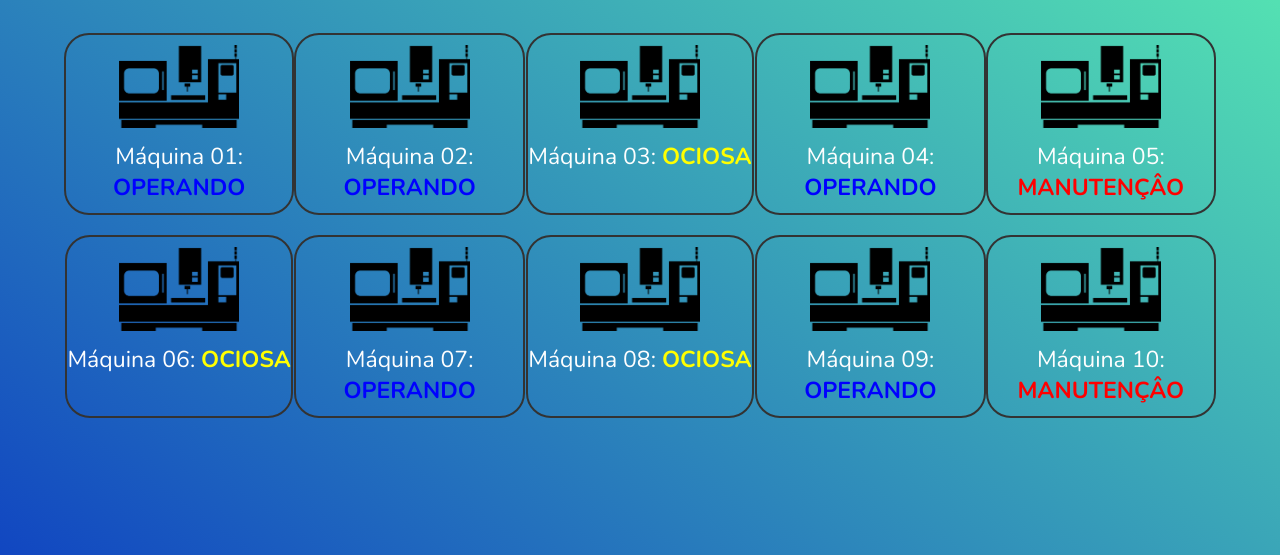
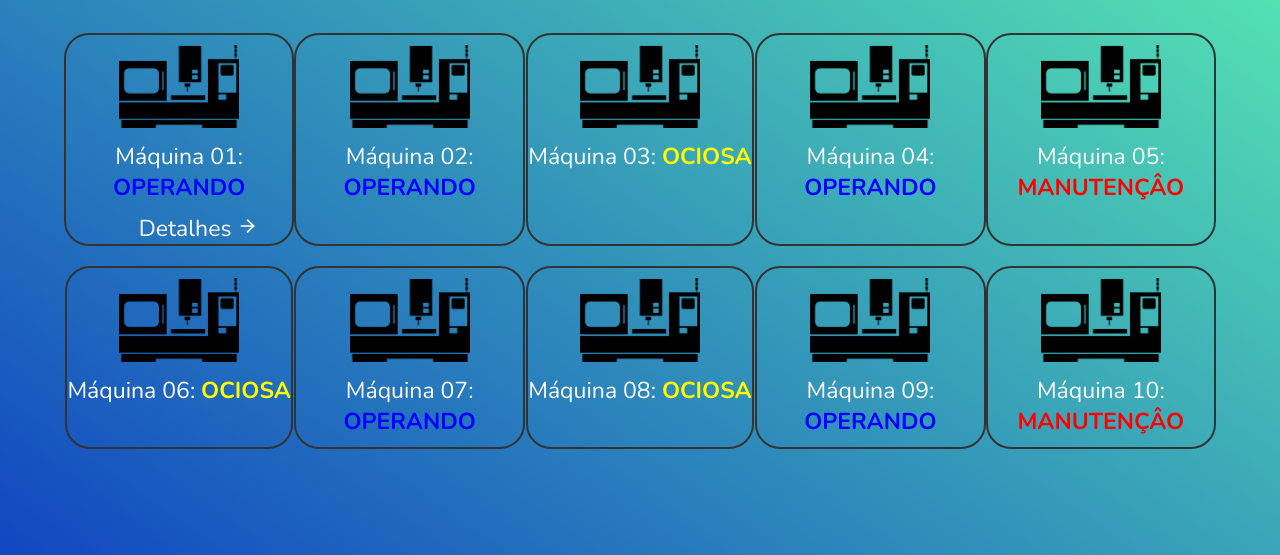
Before and after one commit to brunoamaia/gerenciador-JavaScript-online, a plain HTML site: page resume/production/index.html in a window 1280 px wide. Shown: the part 223-778 px from the top of the page. Drawn offline with nearby package versions, Linux system fonts and the light colour scheme.

Commit message:
Navegação para a págian de detalhes

```diff
--- a/resume/production/index.html
+++ b/resume/production/index.html
@@ -50,6 +50,7 @@
           <img src="../../src/img/machine_a.png" alt="Minha Figura">
           <figcaption>Máquina 01: <span class="on">OPERANDO</span> </figcaption>
         </figure>
+        <p> <a href="./details/01/index.html">Detalhes <img src="../../src/img/arrow-right.svg" alt="Ir para detalhes da máquina 01"> </a>  </p>
       </div>
 
       <div class="">
--- a/resume/production/production.css
+++ b/resume/production/production.css
@@ -3,6 +3,19 @@
   color: var(--color-text-base);
   font-family: 'Nunito', sans-serif;
   font-size: 1.2em;
+}
+
+.machines-container p{
+  text-align: center;
+}
+.machines-container a {
+  color: var(--color-text-base);
+  font-family: 'Nunito', sans-serif;
+  font-size: 1.2em;
+}
+
+.machines-container a img {
+  height: 0.9em;
 }
 
 .machines-container div {
```
Also changed, not shown: src/img/arrow-right.svg (added).
